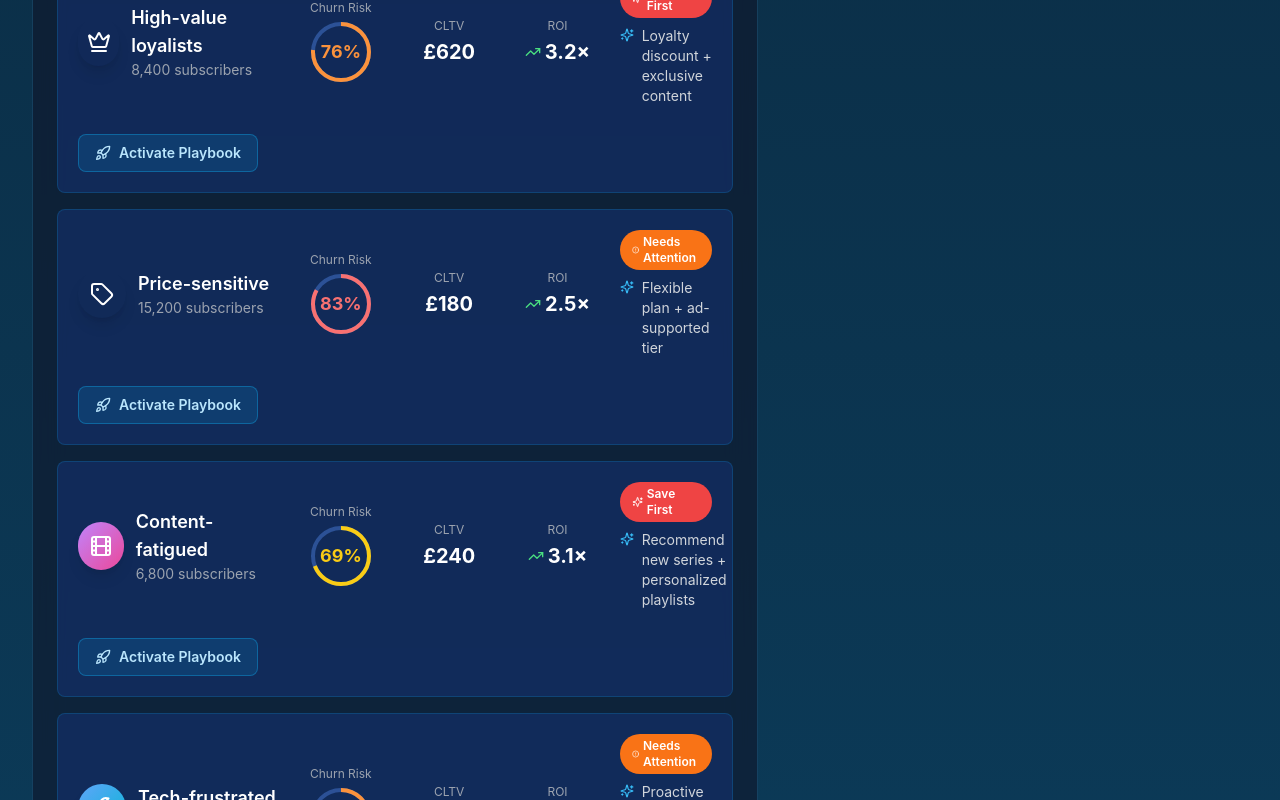
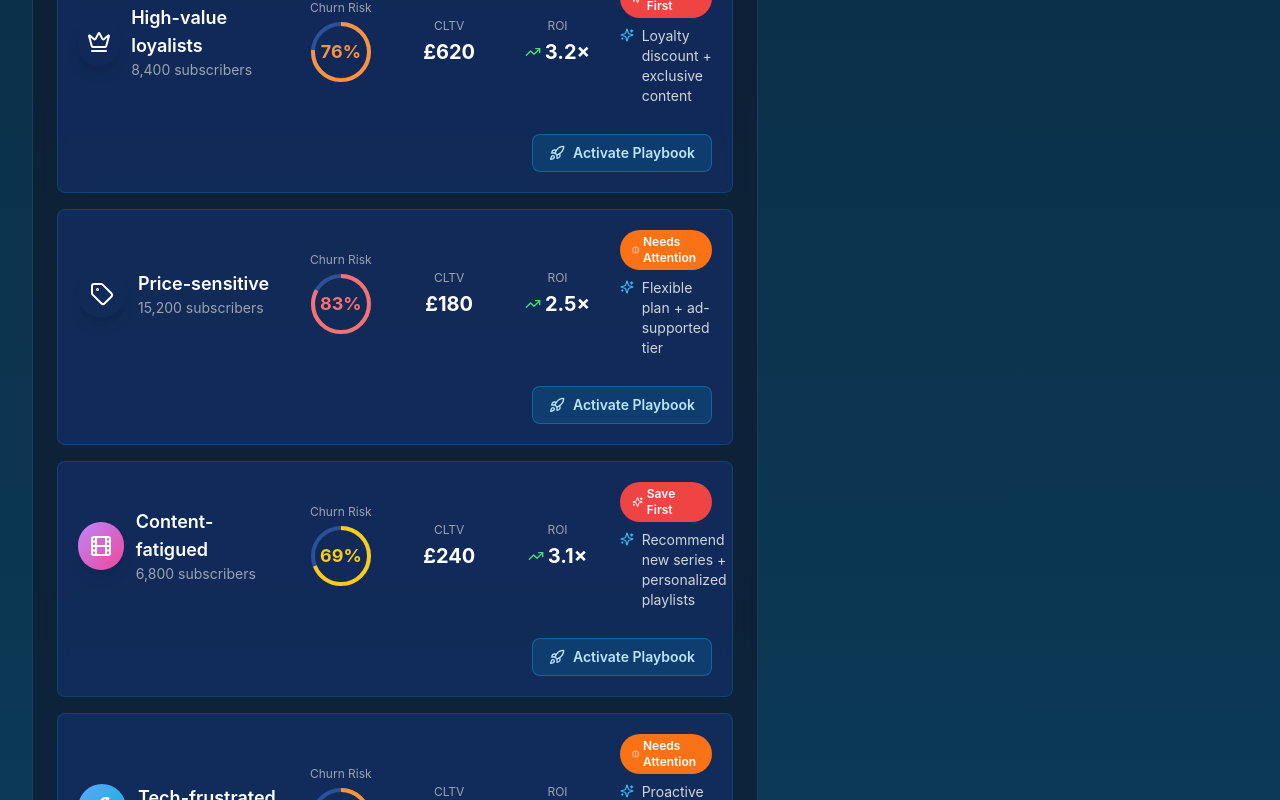
Before and after one commit to arunabh88/ChurnDashboard_Markus_New, a Next.js app: page / in a window 1280 px wide. Shown: the part 2100-2900 px from the top of the page. Built offline with nearby package versions, Linux system fonts and the light colour scheme.

Commit message:
style: right-align decision layer playbook cta

```diff
--- a/components/DecisionLayer.tsx
+++ b/components/DecisionLayer.tsx
@@ -153,7 +153,7 @@ export default function DecisionLayer({ onViewSegments, onSegmentAction }: Decis
               </div>
 
               {/* Action */}
-              <div className="md:col-span-6">
+              <div className="md:col-span-6 flex justify-end">
                 <motion.button
                   type="button"
                   whileHover={{ scale: 1.03 }}
```
